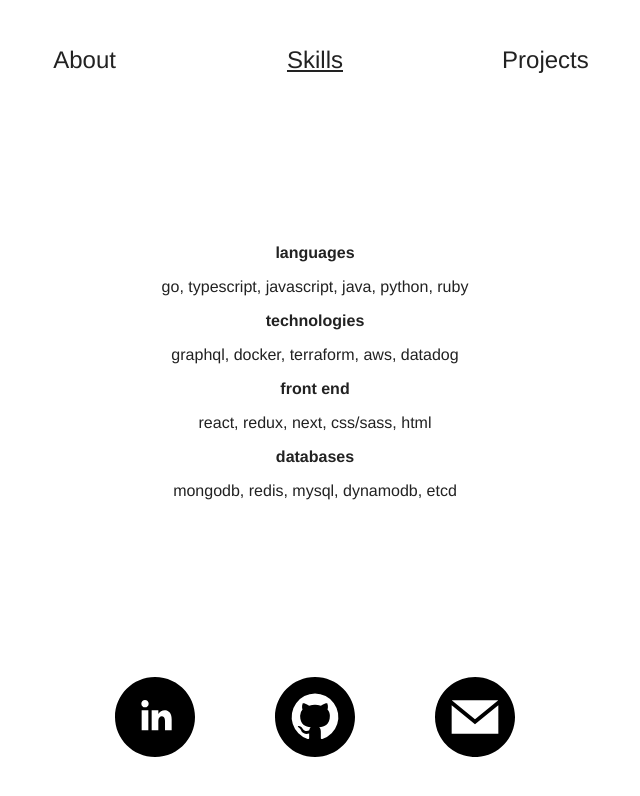
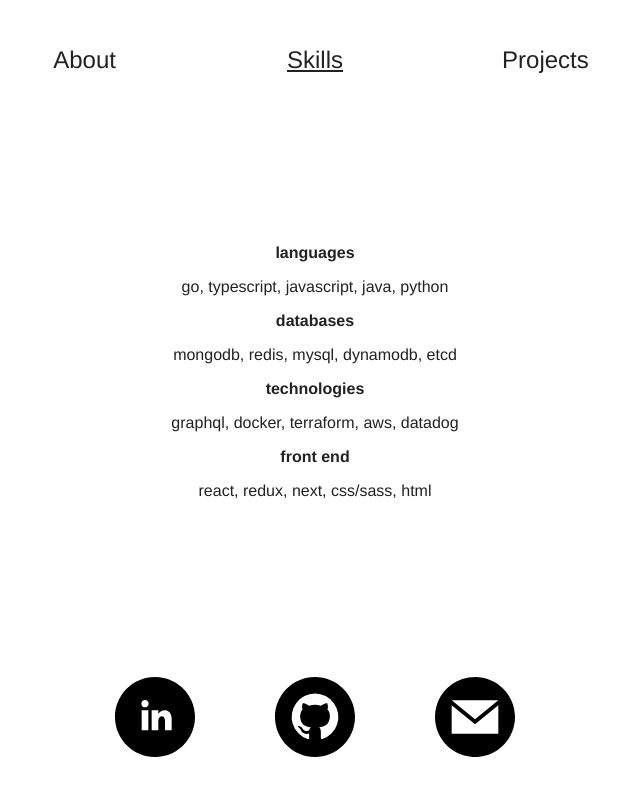
Before and after one commit to nameistao/Personal_Website, a Next.js app: page / in a window 1280 px wide. Both pictures are taken after a click on the element "Skills". Shown: the top 796 px of the page, without its empty margins (325-965 px from the left). Built offline with nearby package versions, Linux system fonts and the light colour scheme.

Commit message:
update skills

```diff
--- a/components/mainPages/Skills.tsx
+++ b/components/mainPages/Skills.tsx
@@ -11,13 +11,13 @@ const Skills = () => {
   return (
     <StyledAbout>
       <strong>languages</strong>
-      <p>go, typescript, javascript, java, python, ruby</p>
+      <p>go, typescript, javascript, java, python</p>
+      <strong>databases</strong>
+      <p>mongodb, redis, mysql, dynamodb, etcd</p>
       <strong>technologies</strong>
       <p>graphql, docker, terraform, aws, datadog</p>
       <strong>front end</strong>
       <p>react, redux, next, css/sass, html</p>
-      <strong>databases</strong>
-      <p>mongodb, redis, mysql, dynamodb, etcd</p>
     </StyledAbout>
   );
 };
```
